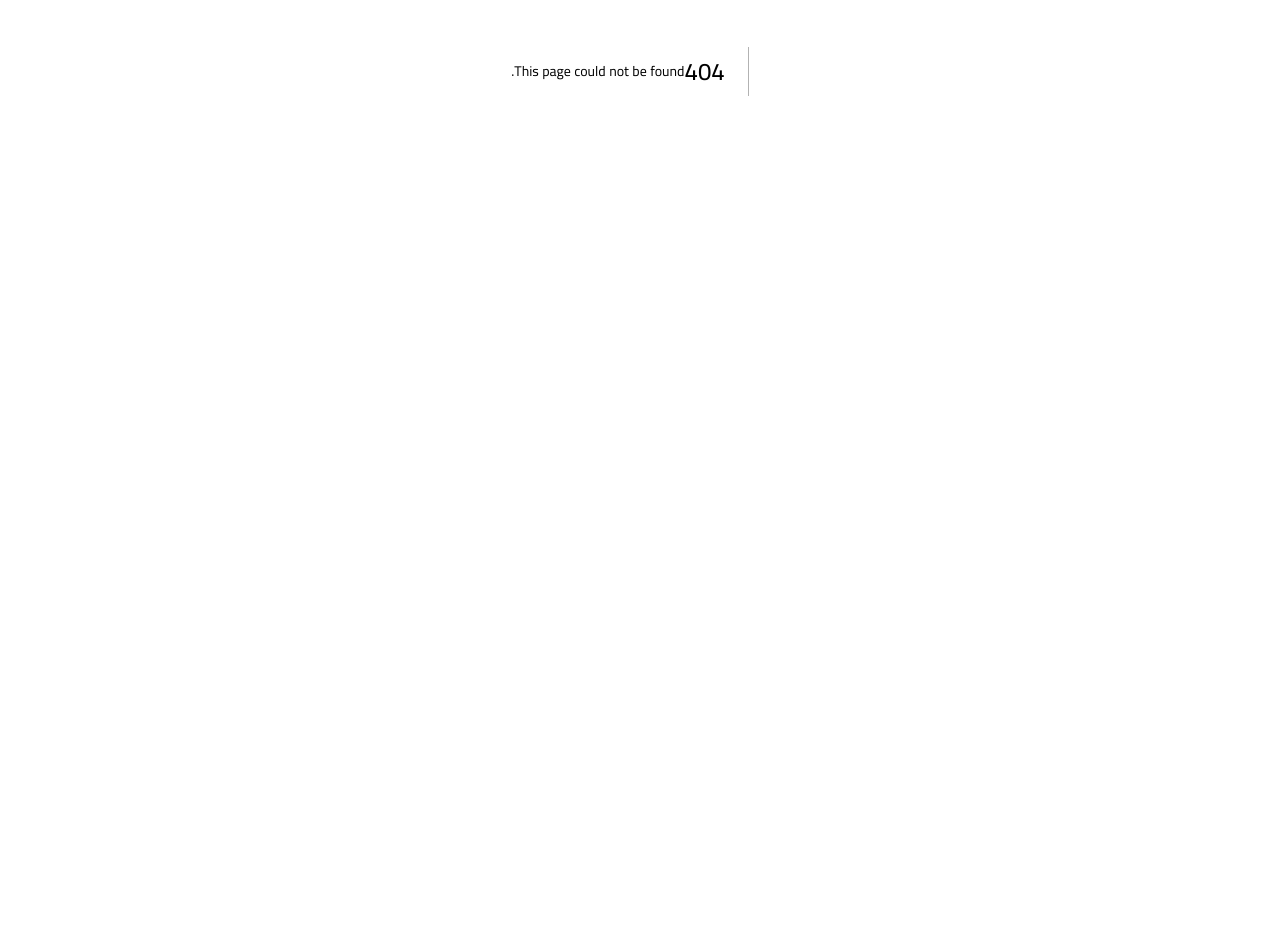
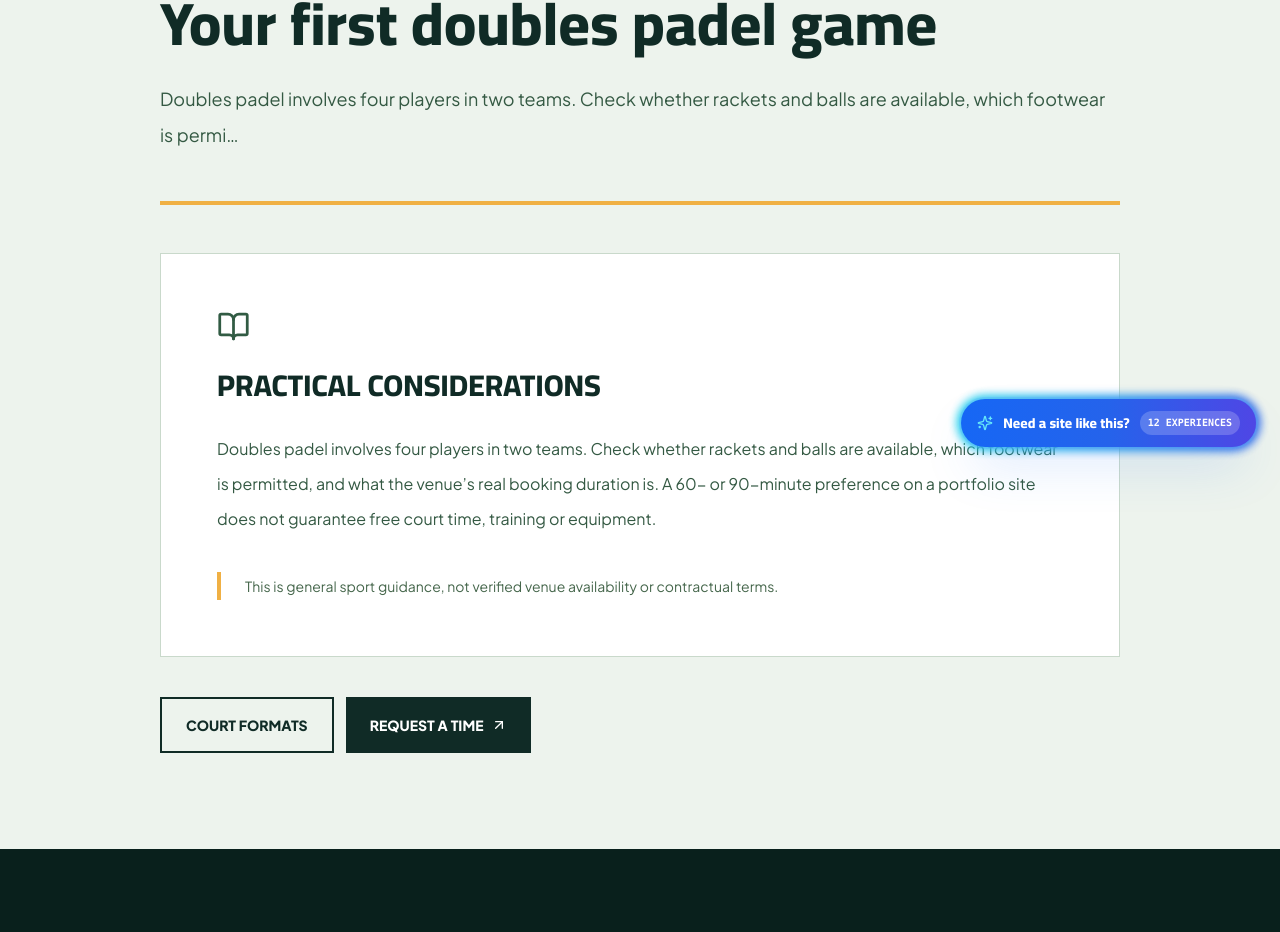
Before and after one commit to mykholy/mavvix_demos, a Next.js app: page /en/preview/sports-venues/journal/first-padel in a window 1280 px wide. Before the commit this address had no page. Shown: the part 329-1261 px from the top of the page. Before the commit the page ends 800 px from the top, so only its background shows below. Built offline with nearby package versions, Linux system fonts and the light colour scheme; a web font is replaced by a local one.

Commit message:
feat(arena): original football/padel educational content [slug]/page.tsx

```diff
--- /dev/null
+++ b/src/app/[locale]/preview/sports-venues/journal/[slug]/page.tsx
@@ -0,0 +1,18 @@
+import Link from 'next/link';
+import { notFound } from 'next/navigation';
+import type { Metadata } from 'next';
+import type { Locale } from '@/lib/i18n/config';
+import { ARENA,arenaGuide,arenaPath } from '@/lib/verticals/sports-venues/data';
+import { BookOpen,ArrowUpRight,ShieldCheck } from 'lucide-react';
+export function generateStaticParams(){return ARENA.articles.map(a=>({slug:a.slug}));}
+export function generateMetadata({params:{slug,locale}}:{params:{slug:string;locale:Locale}}):Metadata{
+ const a=arenaGuide(slug);return a?{title:a.title[locale]+' | Arena Courts',description:a.summary[locale],robots:{index:false}}:{};
+}
+export default function ArenaJournalDetail({params:{locale,slug}}:{params:{locale:Locale;slug:string}}){
+ const a=arenaGuide(slug);if(!a)notFound();const ar=locale==='ar';
+ return <div><div className="max-w-5xl mx-auto px-5 sm:px-8 py-16 sm:py-24"><nav className="text-[#315B43] text-xs"><Link href={arenaPath(locale)}>{ar?'الرئيسية':'Home'}</Link> / <Link href={arenaPath(locale,'journal')}>{ar?'الدليل':'Journal'}</Link></nav>
+  <header className="mt-14 border-b-4 border-[#F0B044] pb-12"><p className="text-[#315B43] font-bold uppercase text-xs tracking-widest">ARENA FIELD NOTES / PRACTICAL GUIDANCE</p><h1 className="arena-display text-4xl sm:text-6xl font-black mt-6 leading-tight">{a.title[locale]}</h1><p className="mt-7 text-lg leading-9 text-[#345943]">{a.summary[locale]}</p></header>
+  <article className="bg-white border border-[#C9D9CB] p-8 sm:p-14 mt-12"><BookOpen size={33} className="text-[#315B43]"/><h2 className="arena-display text-3xl font-black mt-6">{ar?'ملاحظات عملية':'PRACTICAL CONSIDERATIONS'}</h2><p className="mt-7 leading-[2.2] text-[#345943] text-base">{a.body[locale]}</p><p className="mt-9 ps-6 border-s-4 border-[#F0B044] leading-7 text-sm text-[#45664B]">{ar?'هذا دليل توعوي ولا يثبت قواعد أو توافر أي ملعب بعينه.':'This is general sport guidance, not verified venue availability or contractual terms.'}</p></article>
+  <div className="flex flex-wrap gap-3 mt-10"><Link href={arenaPath(locale,'courts')} className="inline-flex px-6 py-4 border-2 border-[#102B26] text-sm font-black">{ar?'صيغ اللعب':'COURT FORMATS'}</Link><Link href={arenaPath(locale,'book')} className="inline-flex px-6 py-4 bg-[#102B26] text-white gap-2 items-center text-sm font-black">{ar?'طلب وقت تفضيلي':'REQUEST A TIME'}<ArrowUpRight size={16}/></Link></div>
+ </div></div>;
+}
```
